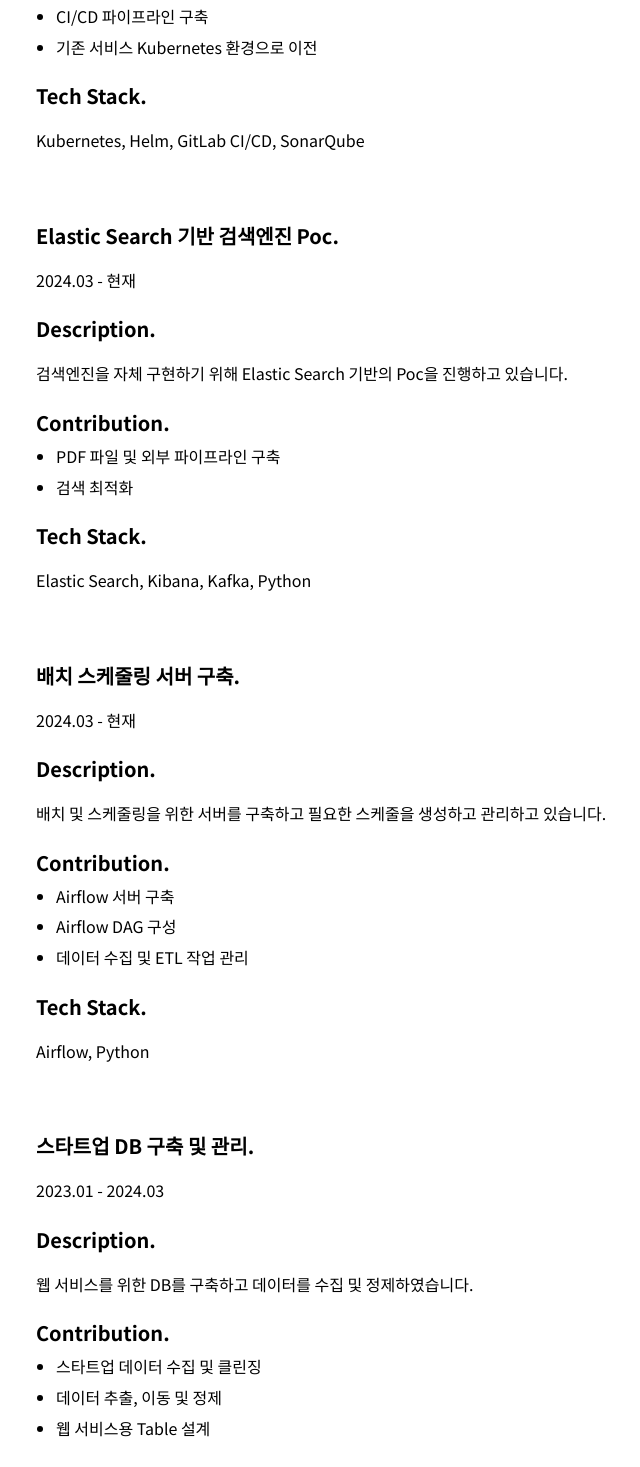
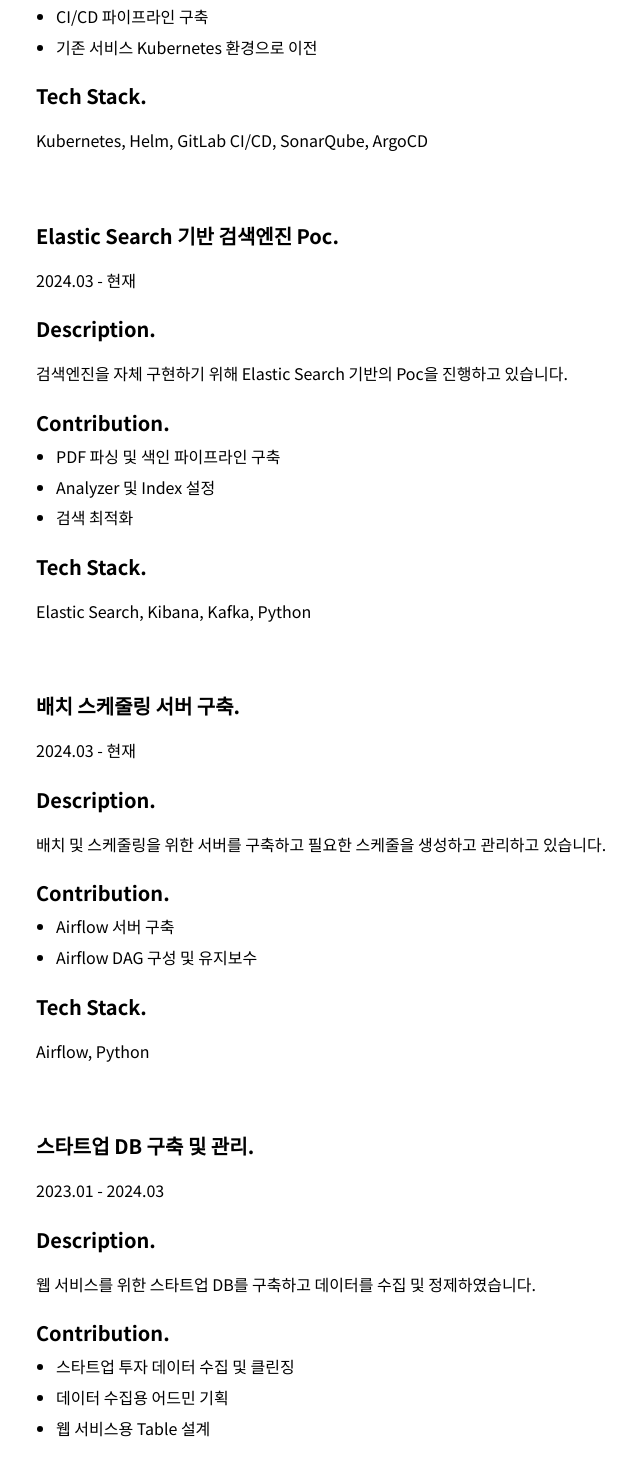
Before and after one commit to newhwan99/resume, a React (Create React App) app: page / in a window 1280 px wide. Shown: the part 540-2007 px from the top of the page, without its empty margins (424-1064 px from the left). Built offline with nearby package versions, Linux system fonts and the light colour scheme.

Commit message:
update resume

```diff
--- a/package.json
+++ b/package.json
@@ -18,7 +18,8 @@
   "scripts": {
     "build": "react-scripts build",
     "predeploy": "npm run build",
-    "deploy": "gh-pages -d build"
+    "deploy": "gh-pages -d build",
+    "start": "react-scripts start"
   },
   "eslintConfig": {
     "extends": [
--- a/src/App.js
+++ b/src/App.js
@@ -32,7 +32,7 @@
               <li>기존 서비스 Kubernetes 환경으로 이전</li>
             </ul>
             <h4>Tech Stack.</h4>
-            <p>Kubernetes, Helm, GitLab CI/CD, SonarQube</p>
+            <p>Kubernetes, Helm, GitLab CI/CD, SonarQube, ArgoCD</p>
           </div>
         </div>
 
@@ -46,7 +46,8 @@
             <p>검색엔진을 자체 구현하기 위해 Elastic Search 기반의 Poc을 진행하고 있습니다.</p>
             <h4>Contribution.</h4>
             <ul>
-              <li>PDF 파일 및 외부 파이프라인 구축</li>
+              <li>PDF 파싱 및 색인 파이프라인 구축</li>
+              <li>Analyzer 및 Index 설정</li>
               <li>검색 최적화</li>
             </ul>
             <h4>Tech Stack.</h4>
@@ -65,8 +66,7 @@
             <h4>Contribution.</h4>
             <ul>
               <li>Airflow 서버 구축</li>
-              <li>Airflow DAG 구성</li>
-              <li>데이터 수집 및 ETL 작업 관리</li>
+              <li>Airflow DAG 구성 및 유지보수</li>
             </ul>
             <h4>Tech Stack.</h4>
             <p>Airflow, Python</p>
@@ -80,11 +80,11 @@
             <h4>스타트업 DB 구축 및 관리.</h4>
             <p>2023.01 - 2024.03</p>
             <h4>Description.</h4>
-            <p>웹 서비스를 위한 DB를 구축하고 데이터를 수집 및 정제하였습니다.</p>
+            <p>웹 서비스를 위한 스타트업 DB를 구축하고 데이터를 수집 및 정제하였습니다.</p>
             <h4>Contribution.</h4>
             <ul>
-              <li>스타트업 데이터 수집 및 클린징</li>
-              <li>데이터 추출, 이동 및 정제</li>
+              <li>스타트업 투자 데이터 수집 및 클린징</li>
+              <li>데이터 수집용 어드민 기획</li>
               <li>웹 서비스용 Table 설계</li>
             </ul>
             <h4>Tech Stack.</h4>
@@ -122,7 +122,7 @@
         <div className="skill">
           <h4>Elastic Search.</h4>
           <ul>
-            <li>어널라이저를 설정하고 검색용 인덱스를 만들 수 있습니다.</li>
+            <li>Analyzer를 설정하고 검색용 Index를 만들 수 있습니다.</li>
             <li>검색 결과 최적화를 진행한 경험이 있습니다.</li>
           </ul>
         </div>
@@ -145,7 +145,7 @@
         <div className="other">
           <h4>Blog.</h4>
           <p>2024.01 - 현재</p>
-          <p><a href="https://newhwan.tistory.com/" target="_blank" rel="noopener noreferrer" class="no-underline">newhwan</a>이라는 이름으로 블로그를 운영하고 있으며, 새롭게 배우면서 기록하고 공유하고 싶은 내용을 비정기적으로 포스팅합니다.</p>
+          <p><a href="https://newhwan.tistory.com/" target="_blank" rel="noopener noreferrer" class="no-underline">newhwan</a>이라는 이름으로 블로그를 운영하고 있으며, 새로운 것을 배우면서 기록하고 공유하고 싶은 내용을 비정기적으로 포스팅합니다.</p>
         </div>
       </div>
       <hr></hr>
```
